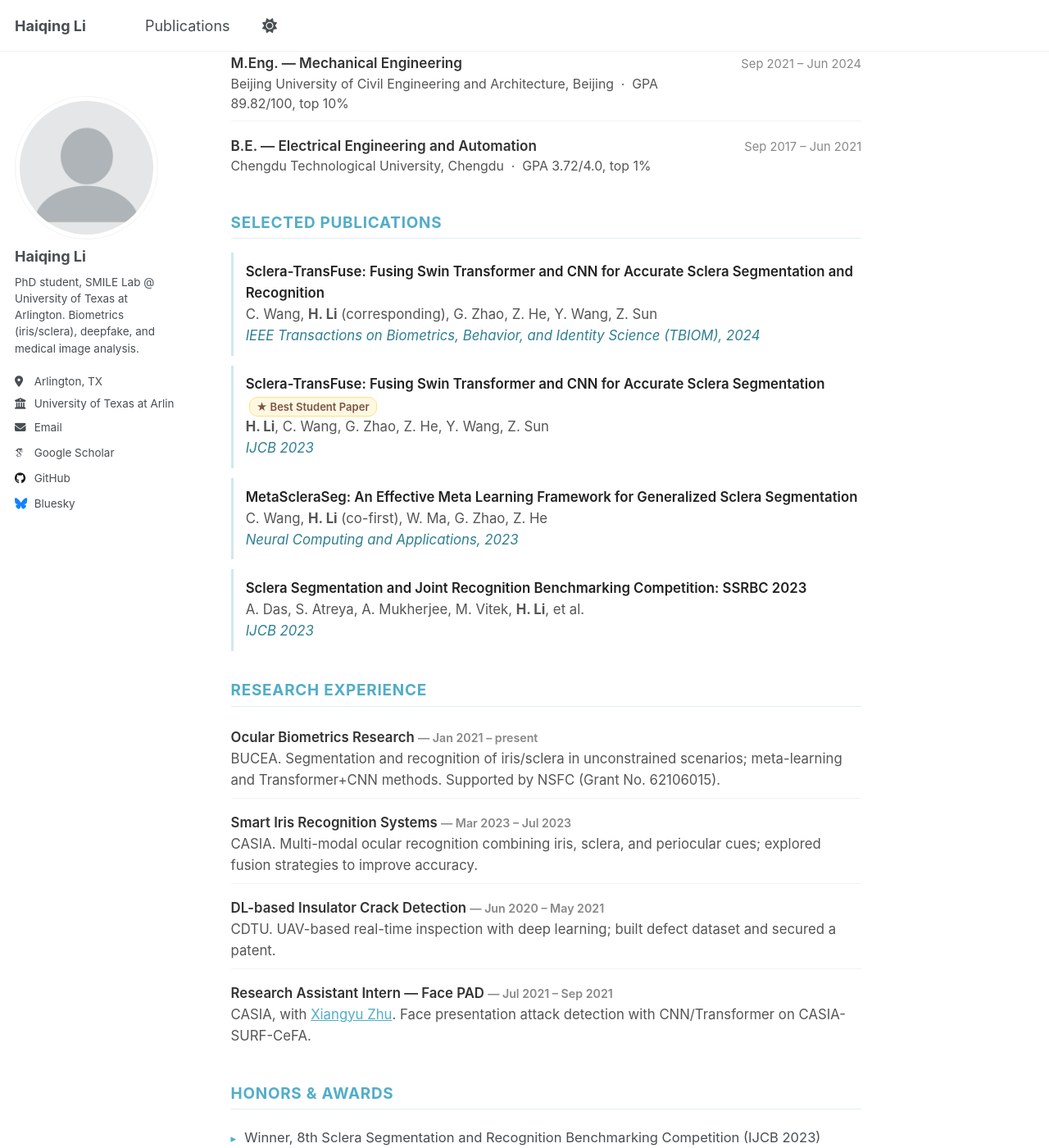
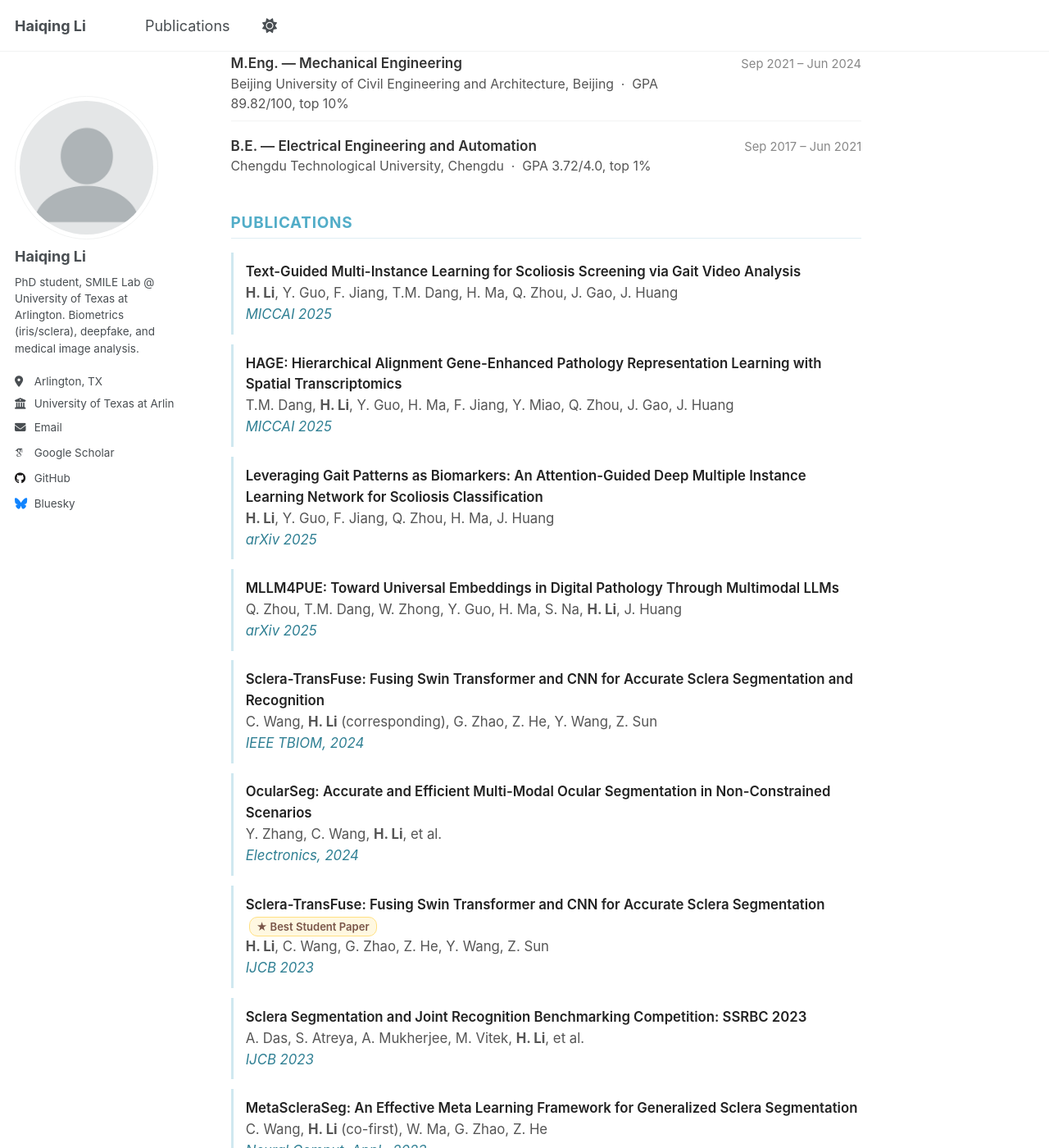
Before and after one commit to lhqqq/lhqqq.github.io, a Jekyll site: the page built from _pages/about.md, in a window 1280 px wide and 1400 px high, scrolled down 625 px. Shown: the whole window at 82% size. Built offline with Jekyll 4.4.1, drawn with Linux system fonts in a browser that asks for light colours; some web fonts are replaced; a script that is not in the unit is left out; some of the changed text lies outside the part shown.

Commit message:
Publications: list all papers in reverse chronological order with venue abbreviations

```diff
--- a/_pages/about.md
+++ b/_pages/about.md
@@ -197,12 +197,37 @@
 </div>
 
 <div class="hp-section">
-<h2>Selected Publications</h2>
+<h2>Publications</h2>
 <ul class="pub-list">
+  <li>
+    <div class="pub-title">Text-Guided Multi-Instance Learning for Scoliosis Screening via Gait Video Analysis</div>
+    <div class="pub-authors"><strong>H. Li</strong>, Y. Guo, F. Jiang, T.M. Dang, H. Ma, Q. Zhou, J. Gao, J. Huang</div>
+    <div class="pub-venue">MICCAI 2025</div>
+  </li>
+  <li>
+    <div class="pub-title">HAGE: Hierarchical Alignment Gene-Enhanced Pathology Representation Learning with Spatial Transcriptomics</div>
+    <div class="pub-authors">T.M. Dang, <strong>H. Li</strong>, Y. Guo, H. Ma, F. Jiang, Y. Miao, Q. Zhou, J. Gao, J. Huang</div>
+    <div class="pub-venue">MICCAI 2025</div>
+  </li>
+  <li>
+    <div class="pub-title">Leveraging Gait Patterns as Biomarkers: An Attention-Guided Deep Multiple Instance Learning Network for Scoliosis Classification</div>
+    <div class="pub-authors"><strong>H. Li</strong>, Y. Guo, F. Jiang, Q. Zhou, H. Ma, J. Huang</div>
+    <div class="pub-venue">arXiv 2025</div>
+  </li>
+  <li>
+    <div class="pub-title">MLLM4PUE: Toward Universal Embeddings in Digital Pathology Through Multimodal LLMs</div>
+    <div class="pub-authors">Q. Zhou, T.M. Dang, W. Zhong, Y. Guo, H. Ma, S. Na, <strong>H. Li</strong>, J. Huang</div>
+    <div class="pub-venue">arXiv 2025</div>
+  </li>
   <li>
     <div class="pub-title">Sclera-TransFuse: Fusing Swin Transformer and CNN for Accurate Sclera Segmentation and Recognition</div>
     <div class="pub-authors">C. Wang, <strong>H. Li</strong> (corresponding), G. Zhao, Z. He, Y. Wang, Z. Sun</div>
-    <div class="pub-venue">IEEE Transactions on Biometrics, Behavior, and Identity Science (TBIOM), 2024</div>
+    <div class="pub-venue">IEEE TBIOM, 2024</div>
+  </li>
+  <li>
+    <div class="pub-title">OcularSeg: Accurate and Efficient Multi-Modal Ocular Segmentation in Non-Constrained Scenarios</div>
+    <div class="pub-authors">Y. Zhang, C. Wang, <strong>H. Li</strong>, et al.</div>
+    <div class="pub-venue">Electronics, 2024</div>
   </li>
   <li>
     <div class="pub-title">Sclera-TransFuse: Fusing Swin Transformer and CNN for Accurate Sclera Segmentation <span class="pub-badge">&#9733; Best Student Paper</span></div>
@@ -210,14 +235,24 @@
     <div class="pub-venue">IJCB 2023</div>
   </li>
   <li>
-    <div class="pub-title">MetaScleraSeg: An Effective Meta Learning Framework for Generalized Sclera Segmentation</div>
-    <div class="pub-authors">C. Wang, <strong>H. Li</strong> (co-first), W. Ma, G. Zhao, Z. He</div>
-    <div class="pub-venue">Neural Computing and Applications, 2023</div>
-  </li>
-  <li>
     <div class="pub-title">Sclera Segmentation and Joint Recognition Benchmarking Competition: SSRBC 2023</div>
     <div class="pub-authors">A. Das, S. Atreya, A. Mukherjee, M. Vitek, <strong>H. Li</strong>, et al.</div>
     <div class="pub-venue">IJCB 2023</div>
+  </li>
+  <li>
+    <div class="pub-title">MetaScleraSeg: An Effective Meta Learning Framework for Generalized Sclera Segmentation</div>
+    <div class="pub-authors">C. Wang, <strong>H. Li</strong> (co-first), W. Ma, G. Zhao, Z. He</div>
+    <div class="pub-venue">Neural Comput. Appl., 2023</div>
+  </li>
+  <li>
+    <div class="pub-title">Research on Application of Computer Image Processing in Web Design</div>
+    <div class="pub-authors">Y. Zheng, <strong>H. Li</strong>, A. Ren</div>
+    <div class="pub-venue">IEEE ICPICS 2020</div>
+  </li>
+  <li>
+    <div class="pub-title">Inversion and Prediction of Ocean Resource Flow</div>
+    <div class="pub-authors"><strong>H. Li</strong>, X. Gao, Y. Zhao, M. Xu</div>
+    <div class="pub-venue">AJEEE, 2020</div>
   </li>
 </ul>
 </div>
```
